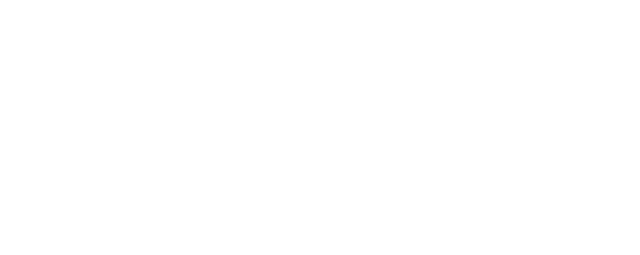
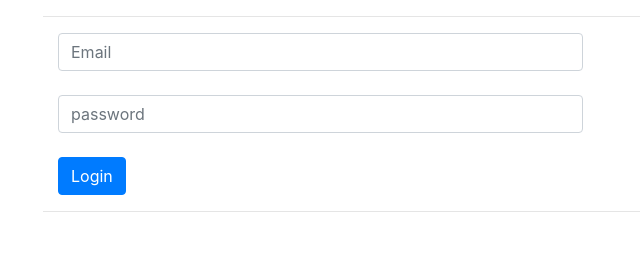
Before and after one commit to Sandesh53/emp_mgmt_web_client, a website: page index.html in a window 1280 px wide. Shown: the whole page, without its empty margins (42-682 px from the left). Drawn offline with nearby package versions, Linux system fonts and the light colour scheme.

Commit message:
Add the index html file

```diff
--- a/index.html
+++ b/index.html
@@ -1,15 +1,57 @@
 <!DOCTYPE html>
 <html lang="en">
-<head>
-    <meta charset="UTF-8">
-    <meta name="viewport" content="width=device-width, initial-scale=1.0">
-    <meta http-equiv="X-UA-Compatible" content="ie=edge">
-    <title>Employee management Web Client</title>
-</head>
-<body>
-    <div>
+  <head>
+    <!-- Required meta tags -->
+    <meta charset="utf-8" />
+    <meta
+      name="viewport"
+      content="width=device-width, initial-scale=1, shrink-to-fit=no"
+    />
+
+    <!-- Bootstrap CSS -->
+    <link
+      rel="stylesheet"
+      href="https://stackpath.bootstrapcdn.com/bootstrap/4.3.1/css/bootstrap.min.css"
+      integrity="sha384-ggOyR0iXCbMQv3Xipma34MD+dH/1fQ784/j6cY/iJTQUOhcWr7x9JvoRxT2MZw1T"
+      crossorigin="anonymous"
+    />
+
+    <title>login</title>
+  </head>
+  <body>
+    <div class="container">
+
+
+      <hr />
+
+      <form class="form col-sm-6" id="login-form">
+        <input
+          type="text"
+          class="form-control"
+          name="name"
+          id="name"
+          placeholder="Email"
+        />
+        <br />
+        <input
+          type="text"
+          class="form-control"
+          name="desc"
+          id="desc"
+          placeholder="password"
+        />
+        <br />
+
+        <button type="submit" class="btn btn-primary" id="login">
+       Login
+        </button>
+      </form>
+      <hr />
+      <br />
 
     </div>
 
-</body>
+
+
+  </body>
 </html>
```
